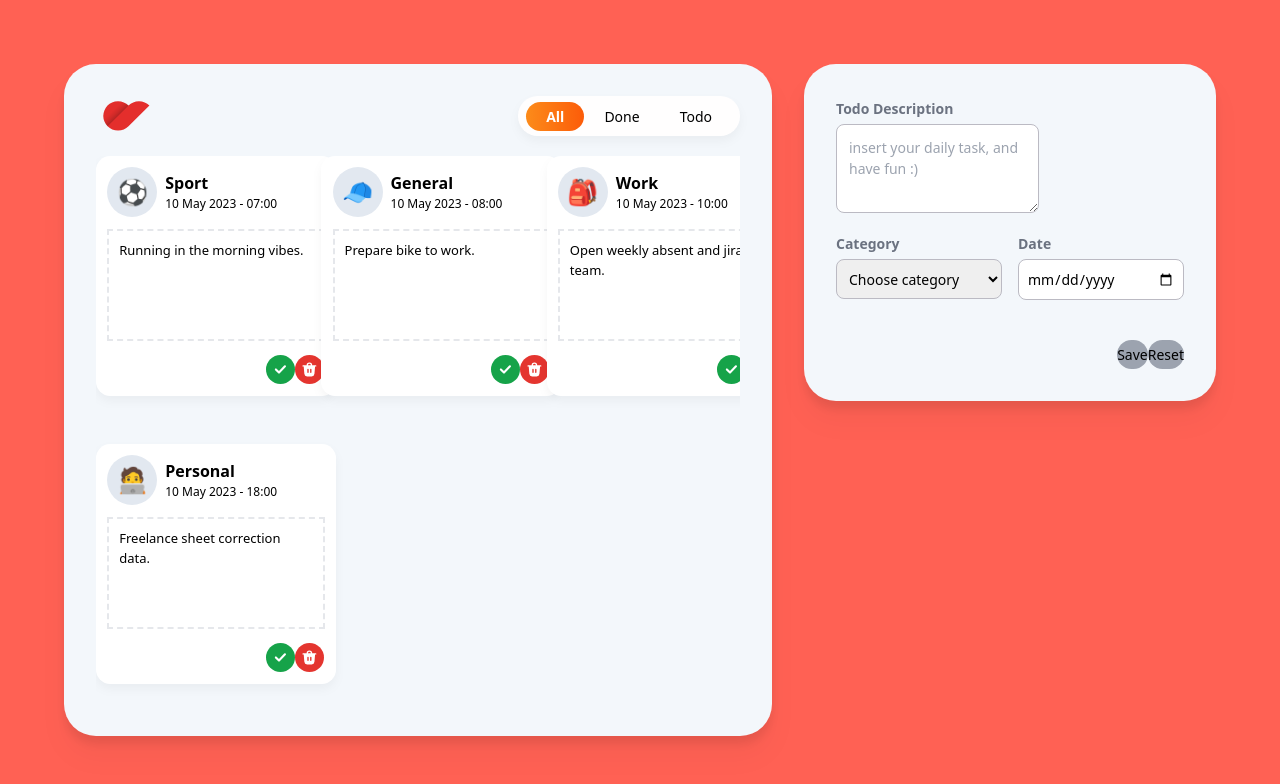
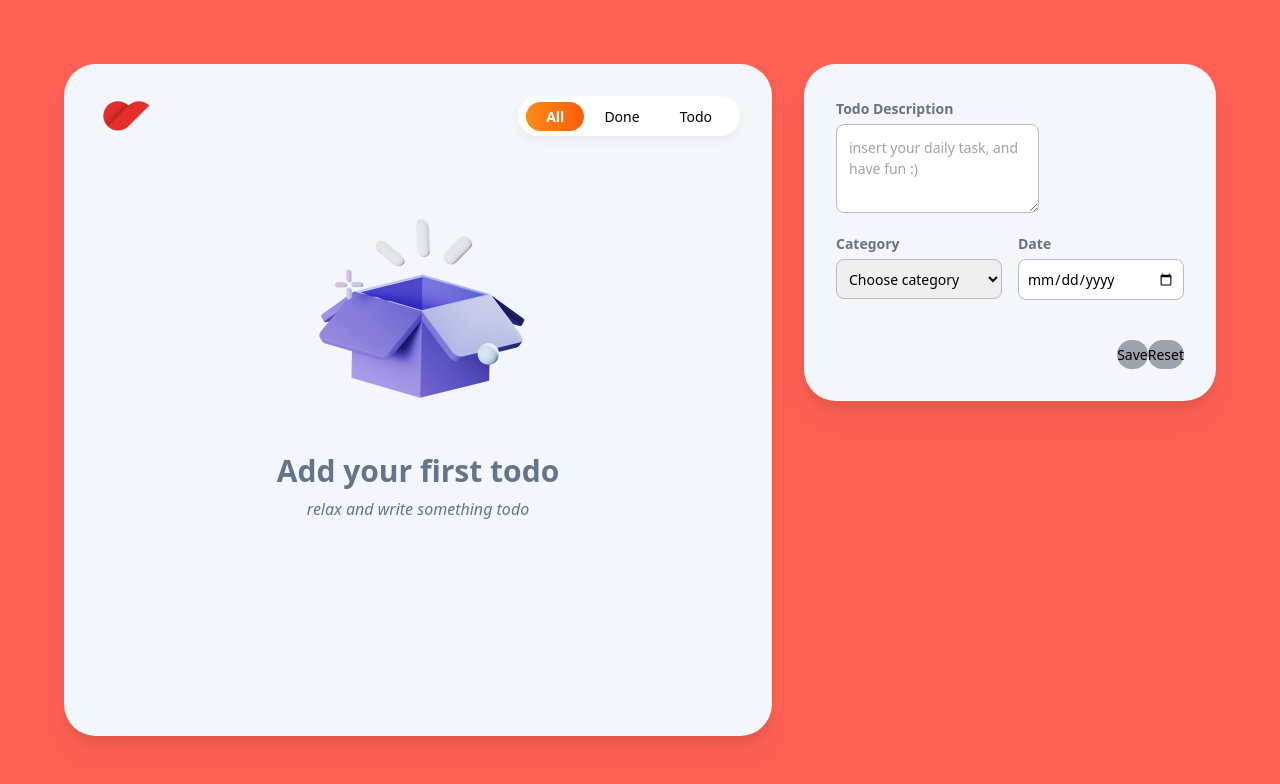
Before and after one commit to Derida23/Vue3-Todo-List, a Vue app: page / in a window 1280 px wide. Shown: the top 784 px of the page. Built offline with nearby package versions, Linux system fonts and the light colour scheme.

Commit message:
feat: create empty icon when list is not exist ✅

```diff
--- /dev/null
+++ b/src/components/molecules/Empty/image.scss
@@ -0,0 +1,28 @@
+.molecules-image {
+  .image-wrapper {
+    @apply flex;
+    @apply justify-center;
+    @apply items-center;
+
+    img {
+      @apply w-1/2;
+    }
+  }
+
+  .text-wrapper {
+    @apply text-center;
+
+    h1 {
+      @apply font-semibold;
+      @apply text-slate-500;
+      @apply text-3xl;
+      @apply mt-8;
+    }
+
+    p {
+      @apply text-slate-500;
+      @apply italic;
+      @apply mt-2;
+    }
+  }
+}
--- /dev/null
+++ b/src/components/molecules/Empty/index.vue
@@ -0,0 +1,15 @@
+<script setup lang="ts"></script>
+
+<template>
+  <div class="molecules-image">
+    <div class="image-wrapper">
+      <img src="@/assets/image/empty-data.webp" alt="img-empty" />
+    </div>
+    <div class="text-wrapper">
+      <h1>Add your first todo</h1>
+      <p>relax and write something todo</p>
+    </div>
+  </div>
+</template>
+
+<style src="./image.scss" scoped lang="scss"></style>
--- a/src/pages/index.scss
+++ b/src/pages/index.scss
@@ -31,4 +31,11 @@
     @apply md:col-span-3;
     @apply h-full;
   }
+
+  .empty-wrapper {
+    @apply flex;
+    @apply justify-center;
+    @apply items-center;
+    @apply h-2/3;
+  }
 }
--- a/src/pages/index.vue
+++ b/src/pages/index.vue
@@ -2,7 +2,7 @@
 import Filter from "@/components/molecules/Filter/index.vue";
 import Card from "@/components/organisms/Card/index.vue";
 import Form from "@/components/organisms/Form/index.vue";
-
+import Empty from "@/components/molecules/Empty/index.vue";
 import { computed, ref } from "vue";
 
 import { useTodoStore } from "@/stores";
@@ -19,11 +19,13 @@ const onCategory = (value: string) => {
 const filterLists = computed(() => {
   if (category.value === "all") {
     return lists.value;
-  } else if (category.value === "done") {
+  }
+
+  if (category.value === "done") {
     return lists.value.filter((list) => list.completed);
-  } else {
-    return lists.value.filter((list) => !list.completed);
   }
+
+  return lists.value.filter((list) => !list.completed);
 });
 </script>
 
@@ -31,12 +33,15 @@ const filterLists = computed(() => {
   <div class="todo">
     <div class="todo-wrapper todo-list">
       <div><Filter :active="category" @change="onCategory" /></div>
-      <div class="todo-list-card">
+      <div v-if="filterLists.length > 0" class="todo-list-card">
         <Card
           v-for="(item, i) in filterLists"
           :key="`schedule + ${i}`"
           :data="item"
         />
+      </div>
+      <div v-else class="empty-wrapper">
+        <Empty />
       </div>
     </div>
     <div class="todo-input">
--- a/src/stores/index.ts
+++ b/src/stores/index.ts
@@ -1,11 +1,10 @@
 import { defineStore } from "pinia";
 import { ref } from "vue";
 
-import { schedules } from "@/utils/constants";
 import { ISchedule } from "@/types";
 
 export const useTodoStore = defineStore("todos", () => {
-  const lists = ref<ISchedule[]>(schedules);
+  const lists = ref<ISchedule[]>([]);
 
   const addTodo = (payload: ISchedule) => {
     payload.id = lists.value.length + 1;
```
Also changed, not shown: src/assets/image/empty-data.webp (added).
